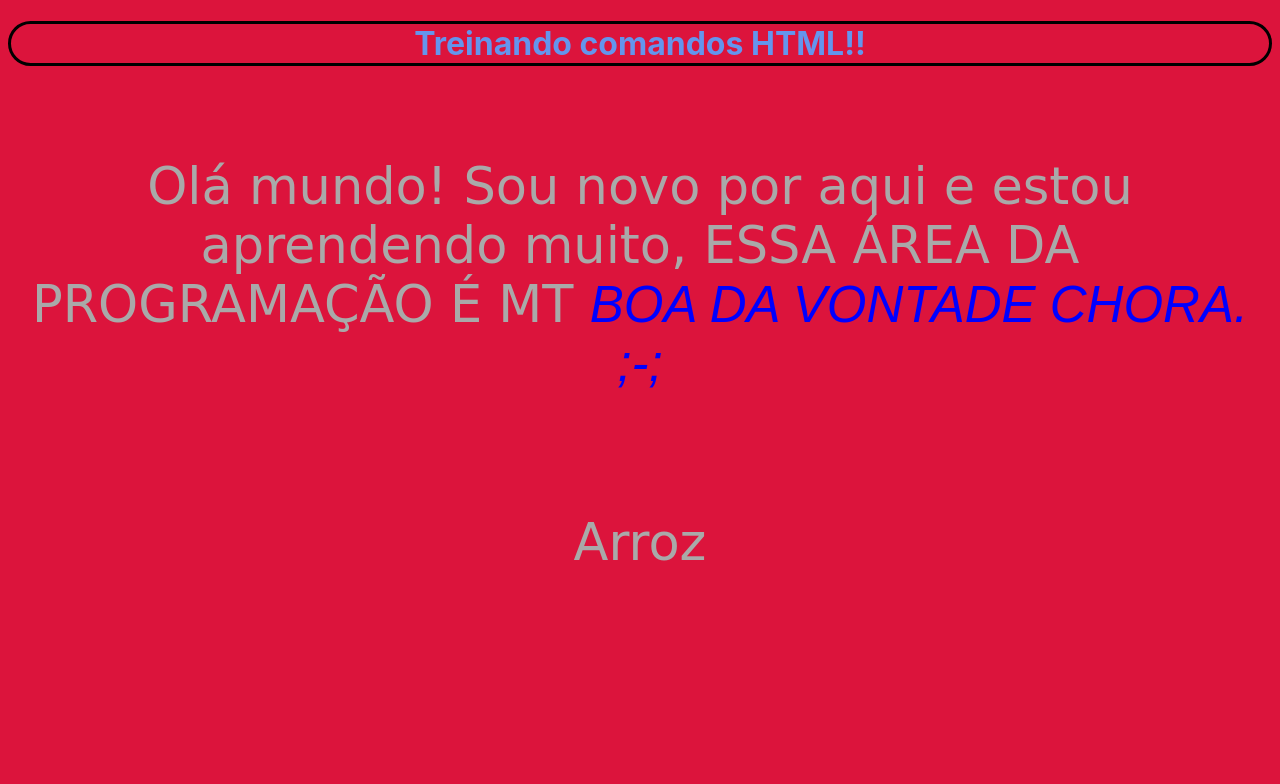
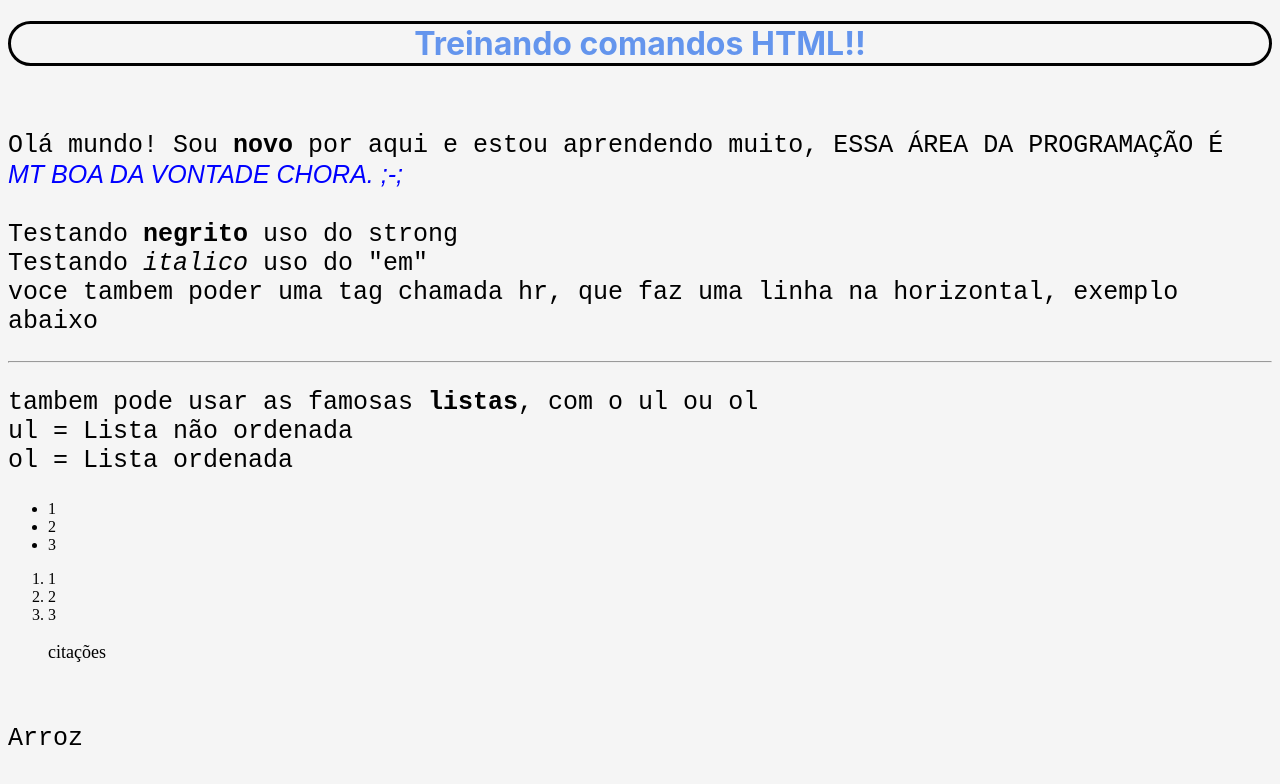
Before and after one commit to WillerAlmeida1/html-css-js, a plain HTML site: page bashtml.html in a window 1280 px wide. Drawn offline with Linux system fonts and the light colour scheme.

Commit message:
adicionando tags textuais e comentarios

```diff
--- a/bashtml.html
+++ b/bashtml.html
@@ -9,9 +9,43 @@
             <h1 id="title">Treinando comandos HTML!!</h1>
             <br>
         </header>
-        <p class="textinho_besta"> Olá mundo! Sou novo por aqui e estou aprendendo muito, ESSA ÁREA DA PROGRAMAÇÃO
-            É MT
-            <span class="chora">BOA DA VONTADE CHORA. ;-;</span>
+        <p class="textinho_besta"> Olá mundo! Sou <strong>novo</strong> por aqui e estou aprendendo muito, ESSA ÁREA DA PROGRAMAÇÃO
+            É
+        <!--Você pode usar o <strong>conteudo<strong> para fazer com que uma palavra ou frase em especifico
+            fique em negrito, é uma boa dica não é? ou pode fazer uso do <b>conteudo<b>, acima fiz isso
+            com a palavra "novo" :D-->
+
+            <span class="chora">MT BOA DA VONTADE CHORA. ;-;</span>
+
+        <!--Você também pode usar o <span> para selecionar uma parte do texto afim de usar de uma maneira
+            melhor no css, como por exemplo <span class="edit1">conteudo<span> <<-- e só vai alterar
+            essa parte do texto :D serve muito bem para edições e tudo mais, pra ficar algo bem costumizado
+            e também para criar um texto dentro do texto? bom na prática vc entende-->
+            <br>
+            <br>
+            Testando <strong>negrito</strong> uso do strong<br>
+            Testando <em>italico</em> uso do "em"<br>
+            voce tambem poder uma tag chamada hr, que faz uma linha na horizontal, exemplo abaixo <br>
+            <hr>
+            <p class="textinho_besta"> tambem pode usar as famosas <strong>listas</strong>, com o ul ou ol <br>
+                ul = Lista não ordenada <br>
+                ol = Lista ordenada <br>
+
+            <p>
+
+            <ul>
+              <li>1</li>
+              <li>2</li>
+              <li>3</li>
+            </ul>
+            <ol>
+                <li>1</li>
+                <li>2</li>
+                <li>3</li>
+            </ol>
+            <blockquote class="cit">citações</blockquote>
+            <!--você pode usar o comando <blockquote> para citações-->
+
         </p>
         <!--usasse o <br> para fazer uma quebra de linha/paragrafo, como se você fosse escrever um
         novo texto-->
--- a/style.css
+++ b/style.css
@@ -1,12 +1,12 @@
 body {
-    background-color: crimson;
+    background-color: whitesmoke;
 }
 
 .textinho_besta {
-    color: darkgray;
-    font-size: 51px;
-    font-family: cursive;
-    text-align: center;
+    color: black;
+    font-size: 25px;
+    font-family:monospace;
+    text-align: left;
 }
 
 .chora {
@@ -24,3 +24,7 @@ body {
     border: black, solid;
     border-radius: 35px;
 }
+
+.cit {
+    font-size: 18px;
+}
```
